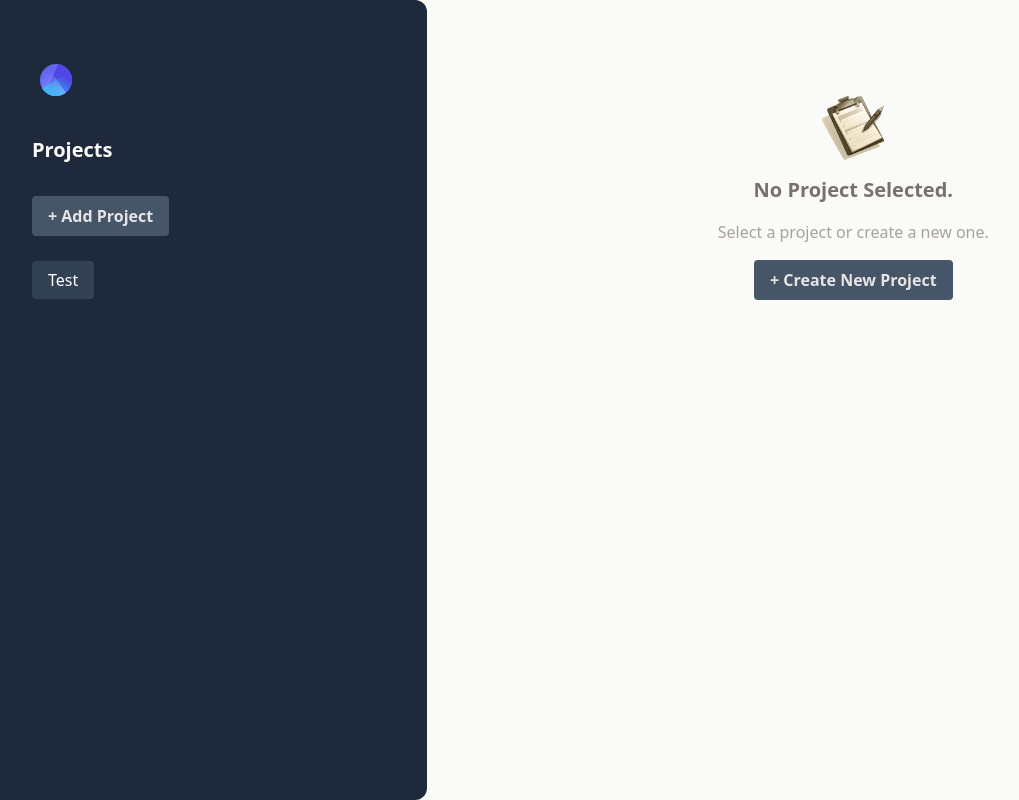
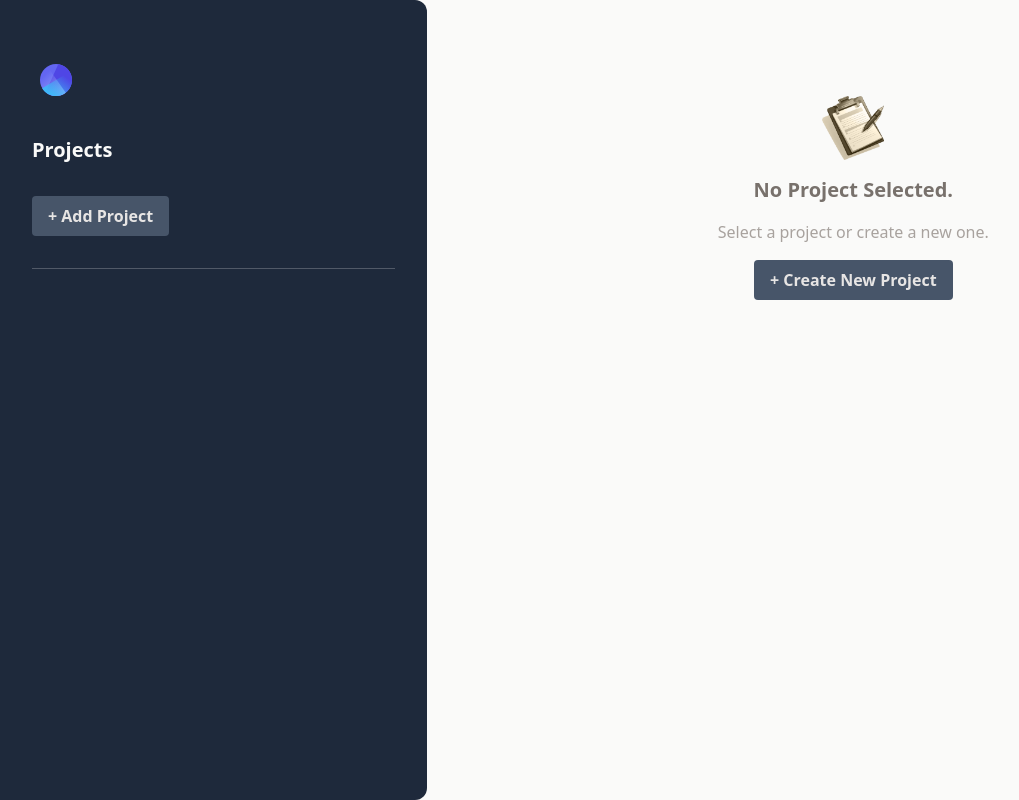
Before and after one commit to Gh0sT-7/project-management-app, a React (Vite) app: page / in a window 1280 px wide. Shown: the whole page, without its empty margins (0-1019 px from the left). Built offline with nearby package versions, Linux system fonts and the light colour scheme.

Commit message:
Add created projects to te sidebar.

```diff
--- a/src/pages/Dashboard.jsx
+++ b/src/pages/Dashboard.jsx
@@ -37,13 +37,15 @@ function Dashboard() {
      */
     function handleAddProject(projectData) {
         setProjectsState(prevState => {
+            const projectId = Math.random();
             const newProject = {
                 ...projectData,
-                id: Math.random()
+                id: projectId,
             }
 
             return {
                 ...prevState,
+                selectedProjectId: undefined,
                 projects: [...prevState.projects, newProject]
             };
         });
@@ -62,7 +64,10 @@ function Dashboard() {
 
     return (
         <div className="flex h-screen overflow-hidden">
-            <Sidebar onStartAddProject={handleNewProject} />
+            <Sidebar
+                onStartAddProject={handleNewProject}
+                projects={projectsState.projects}
+            />
 
             {content}
 
--- a/src/partials/Sidebar.jsx
+++ b/src/partials/Sidebar.jsx
@@ -1,6 +1,6 @@
 import Button from '../components/Button.jsx'
 
-export default function Sidebar({ onStartAddProject }) {
+export default function Sidebar({ onStartAddProject, projects }) {
     return (
         <aside
             id="sidebar"
@@ -41,10 +41,14 @@ export default function Sidebar({ onStartAddProject }) {
                 >+ Add Project</Button>
 
                 <div>
+                    <hr className='opacity-25' />
                     <ul className="mt-3">
-                        <li>
-                            <a href="#" className="rounded text-white bg-slate-700 py-2 px-4">Test</a>
-                        </li>
+                        {projects.map((project) => (
+                            <li key={project.id} className='my-2'>
+                                <Button color="default"
+                                variant="filled">{project.title}</Button>
+                            </li>
+                        ))}
                     </ul>
                 </div>
             </div>
```
